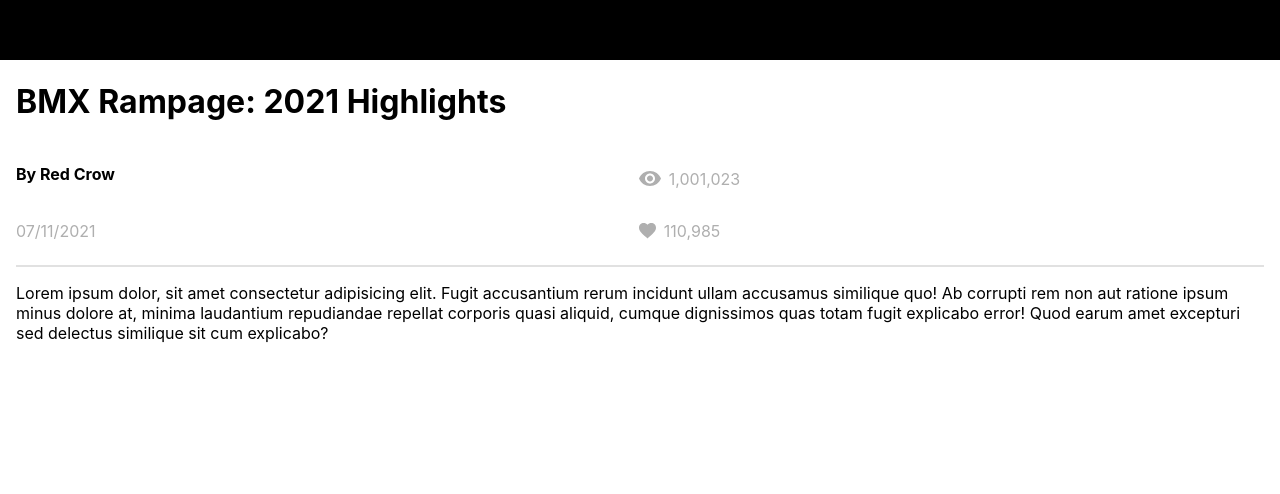
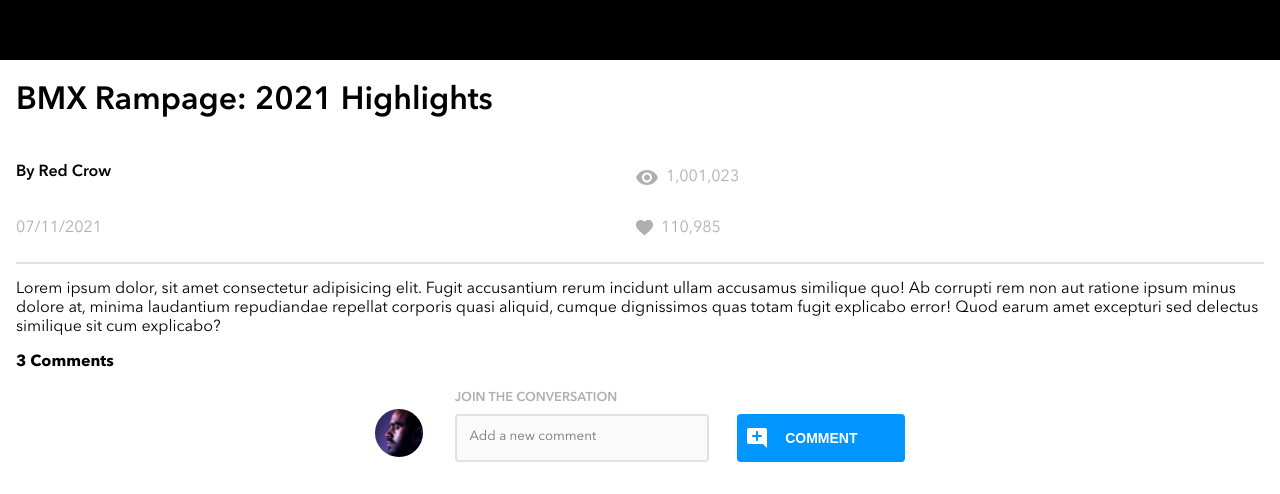
Before and after one commit to Tyalor/brainstation-brainflix, a React (Create React App) app: page /videos/1 in a window 1280 px wide. Shown: the part 630-1124 px from the top of the page. Before the commit the page ends 989 px from the top, so only its background shows below. Built offline with nearby package versions, Linux system fonts and the light colour scheme.

Commit message:
comments

```diff
--- a/src/App.js
+++ b/src/App.js
@@ -2,6 +2,7 @@ import './App.scss';
 import Header from "./components/Header/Header"
 import VideoPlayer from './components/VideoPlayer/VideoPlayer';
 import VideoDesc from './components/VideoDesc/VideoDesc';
+import VideoComments from './components/VideoComments/VideoComments';
 
 function App() {
   return (
@@ -10,6 +11,7 @@ function App() {
       <div>
         <VideoPlayer />
         <VideoDesc />
+        <VideoComments />
       </div>
     </>
   );
--- a/src/App.scss
+++ b/src/App.scss
@@ -4,16 +4,19 @@
 // import index.scss
 body {
   margin: 0;
-  font-family: -apple-system, BlinkMacSystemFont, 'Segoe UI', 'Roboto', 'Oxygen',
-    'Ubuntu', 'Cantarell', 'Fira Sans', 'Droid Sans', 'Helvetica Neue',
-    sans-serif;
+  // font-family: -apple-system, BlinkMacSystemFont, 'Segoe UI', 'Roboto', 'Oxygen',
+  //   'Ubuntu', 'Cantarell', 'Fira Sans', 'Droid Sans', 'Helvetica Neue',
+  //   sans-serif;
+    font-family: "Avenir", Tahoma, Verdana, sans-serif; // fall fonts
+
   -webkit-font-smoothing: antialiased;
   -moz-osx-font-smoothing: grayscale;
 }
 
 code {
-  font-family: source-code-pro, Menlo, Monaco, Consolas, 'Courier New',
-    monospace;
+  font-family: "Avenir", Tahoma, Verdana, sans-serif; // fall fonts
+  // font-family: source-code-pro, Menlo, Monaco, Consolas, 'Courier New',
+    // monospace;
 }
 
 
--- a/src/components/Header/Header.scss
+++ b/src/components/Header/Header.scss
@@ -75,47 +75,6 @@
         }
     }
 
-    &__upload-btn {
-        color: $white;
-        background: $brainflix-blue;
-        border: none;
-        outline: none;
-        display: flex;
-        font-weight: 600;
-        align-items: center;
-        padding: .05rem .5rem;
-        border-radius: .25rem;
-        position: relative;
-        max-width: 20rem;
-        width: 100%;
-        justify-content: center;
-        text-align: center;
-        transition: .3s;
-        &:hover {
-            background: $brainflix-darkblue;
-
-        }
-        @include tablet {
-            min-width: 10.5rem;
-            max-width: 10.5rem;
-            min-height: 2.5rem;
-            max-height: 3rem;
-        }
-    }
-
-    &__upload-text {
-        display: flex;
-        text-align: center;
-        justify-content: center;
-        font-size: .875rem;
-        text-transform: uppercase;
-    }
-
-    &__upload-img {
-        position: absolute;
-        left: .5rem;
-    }
-
     &__profile-img-container {
         height: 3rem;
         min-width: 3rem;
--- a/src/components/VideoComments/VideoComments.js
+++ b/src/components/VideoComments/VideoComments.js
@@ -0,0 +1,35 @@
+import './VideoComments.scss';
+import formImg from '../../assets/images/Mohan-muruge.jpg'
+import addComment from '../../assets/svgs/add_comment.svg'
+
+const VideoComments = () => {
+    return (
+        <div className="comments">
+            <h4 className="comments__counter">3 Comments</h4>
+            <div className="comments__container">
+                <div className="comments__form-container">
+                    {/* This could be a component for the profile pic */}
+                    <div className="comments__img-container">
+                        <img className="comments__img" src={formImg} alt="" />
+                    </div>
+                    <div>
+                        <h3 className="comments__heading">Join the Conversation</h3>
+                        <form className="comments__form" action="">
+                            <textarea className="comments__textarea" placeholder="Add a new comment" name="" id="" cols="30"></textarea>
+                            <button className="comments__submit-btn btn">
+                                <img className="comments__submit-img btn__img" src={addComment} alt="upload" />
+                                <p className="comments__submit-text btn__text">Comment</p>
+                            </button>
+                        </form>
+                    </div>
+                </div>
+
+                <div className="comments__posts">
+
+                </div>
+            </div>
+        </div>
+    )
+}
+
+export default VideoComments
--- a/src/components/VideoComments/VideoComments.scss
+++ b/src/components/VideoComments/VideoComments.scss
@@ -0,0 +1,93 @@
+@use "../../styles/partials/_variables.scss" as *;
+@use "../../styles/partials/_mixins.scss" as *;
+
+// Comments
+.comments {
+    margin: 1rem;
+
+    &__container {
+        display: flex;
+        justify-content: center;
+    }
+
+    &__form {
+        @include tablet {
+            display: flex;
+        }
+    }
+
+    &__form-container {
+        display: flex;
+    }
+
+    &__heading {
+        text-transform: uppercase;
+        font-weight: 600;
+        font-size: .8rem;
+        margin-bottom: .5rem;
+        color: $silver;
+    }
+
+    &__counter {
+        margin: 0;
+        font-size: .85srem;
+        margin-bottom: .33rem;
+    }
+
+    &__textarea {
+        // width: 100vw;
+        // max-width: 50%;
+        font-family: inherit;
+        padding: 1rem;
+        max-height: 7rem;
+        background: $albaster;
+        resize: none;
+        border: $mercury solid 0.125rem;
+        border-radius: .25rem;
+        margin-bottom: 1rem;
+        min-height: 6.5rem;
+        // min-width: 10rem;
+        // min-width: 3rem;
+        &::placeholder {
+            font-family: inherit;
+        }
+        @include tablet {
+            padding: .8rem;
+            min-height: 0rem;
+            max-height: 3rem;
+        }
+    }
+
+    &__img-container {
+        height: 2.25rem;
+        min-width: 2.25rem;
+        width: 100%;
+        max-width: 2.25rem;
+        margin: 2rem 1rem 1rem 0rem;
+        display: block;
+        overflow: hidden;
+        border-radius: 50%;
+        background-color: $mercury;
+        @include tablet {
+            height: 3rem;
+            min-width: 3rem;
+            width: 100%;
+            max-width: 3rem;
+            margin-right: 2rem;
+        }
+    }
+
+    &__img {
+        width: 100%;
+        height: 100%;
+        object-fit: cover;
+        object-position: 25% 100%;
+        // display: none;
+    }
+
+    &__submit-btn {
+        margin-left: 1.75rem;
+    }
+
+
+}
--- a/src/components/VideoDesc/VideoDesc.scss
+++ b/src/components/VideoDesc/VideoDesc.scss
@@ -6,6 +6,7 @@
 
     &__title {
         color: $brainflix-darkblack;
+        font-weight: 600;
     }
 
     &__meta {
@@ -29,6 +30,7 @@
 
     &__user {
         color: $brainflix-darkblack;
+        font-weight: 600;
     }
 
     &__date, &__views, &__likes {
--- a/src/styles/partials/_global.scss
+++ b/src/styles/partials/_global.scss
@@ -198,3 +198,45 @@ body {
 .d-none--f {
     display: none!important;
 }
+
+// Button Styling
+.btn {
+    color: $white;
+    background: $brainflix-blue;
+    border: none;
+    outline: none;
+    display: flex;
+    font-weight: 600;
+    align-items: center;
+    padding: .05rem .5rem;
+    border-radius: .25rem;
+    position: relative;
+    max-width: 20rem;
+    width: 100%;
+    justify-content: center;
+    text-align: center;
+    transition: .3s;
+    &:hover {
+        background: $brainflix-darkblue;
+
+    }
+    @include tablet {
+        min-width: 10.5rem;
+        max-width: 10.5rem;
+        min-height: 2.5rem;
+        max-height: 3rem;
+    }
+
+    &__text {
+        display: flex;
+        text-align: center;
+        justify-content: center;
+        font-size: .875rem;
+        text-transform: uppercase;
+    }
+
+    &__img {
+        position: absolute;
+        left: .5rem;
+    }
+}
```
